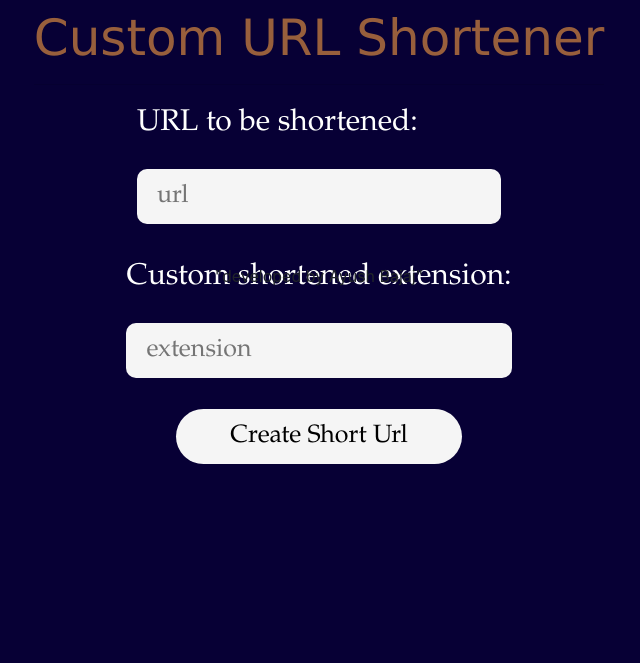
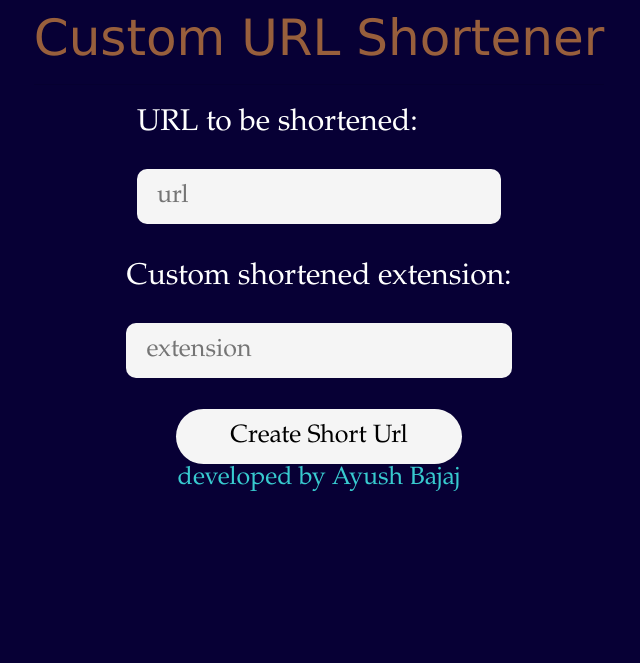
Before and after one commit to BajajAyush/url_shortener, a Django app: page / in a window 1280 px wide. Shown: the top 663 px of the page, without its empty margins (321-961 px from the left). Run offline with Django 3.2, Linux system fonts and the light colour scheme; some libraries are stand-ins or nearby versions.

Commit message:
things added

```diff
--- a/main/templates/main/base.html
+++ b/main/templates/main/base.html
@@ -68,7 +68,7 @@
             clear: both;
             position: relative;
             height: 200px;
-            margin-top: -200px;
+            margin-bottom: 5px;
             left: 0;
             bottom: 0;
             width: 100%;
@@ -121,7 +121,7 @@
 
     </body>
     <footer>
-        "developed by Ayush Bajaj"
+        <h4>developed by Ayush Bajaj</h4>
 
     </footer>
 </html>
```
